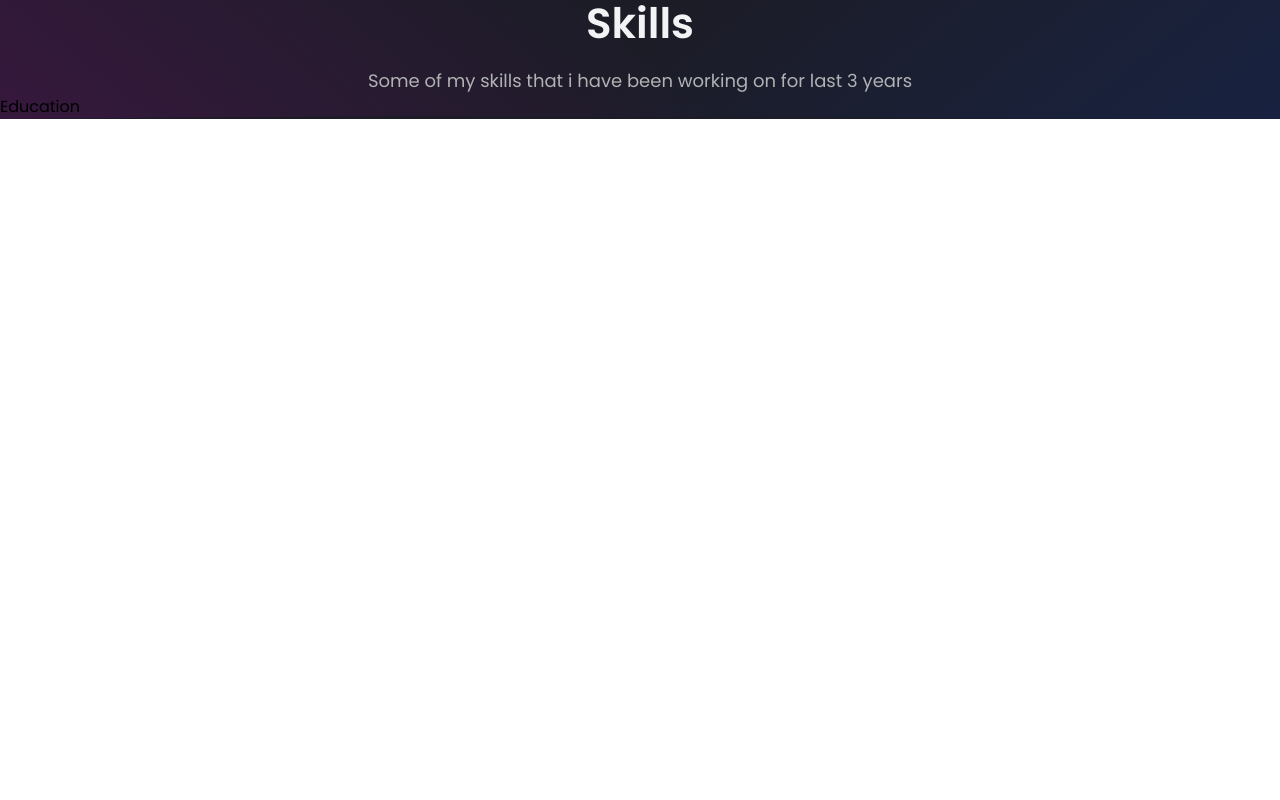
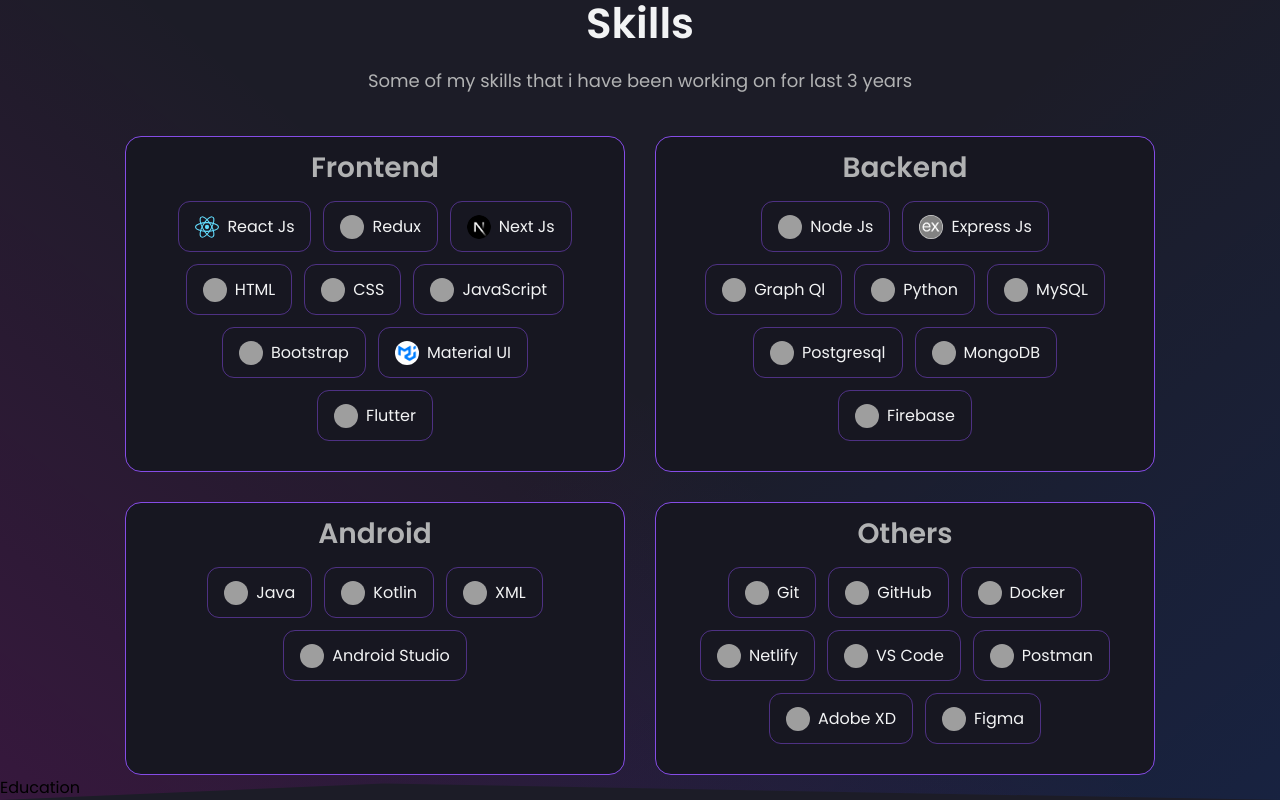
Before and after one commit to ankit705yadav/portfolio-updated, a React (Create React App) app: page / in a window 1280 px wide. Shown: the part 768-1568 px from the top of the page. Before the commit the page ends 887 px from the top, so only its background shows below. Built offline with nearby package versions, Linux system fonts and the light colour scheme; grey boxes are pictures that could not be loaded.

Commit message:
Donw with skill section moving onto experience sec

```diff
--- a/src/components/Skills/index.js
+++ b/src/components/Skills/index.js
@@ -44,6 +44,79 @@
   }
 `;
 
+const Skillscontainers = styled.div`
+  width: 100%;
+  display: flex;
+  flex-wrap: wrap;
+  margin-top: 30px;
+  justify-content: center;
+  gap: 30px;
+`;
+
+const Skill = styled.div`
+  width: 100%;
+  max-width: 500px;
+  background-color: ${({ theme }) => theme.card};
+  border: 0.1px solid #854ce6;
+  border-radius: 16px;
+  padding: 10px 36px;
+
+  @media (max-width: 768px) {
+    max-width: 400px;
+    padding: 10px 36px;
+  }
+
+  @media (max-width: 500px) {
+    max-width: 330px;
+    padding: 10px 36px;
+  }
+`;
+
+const SkillTitle = styled.h2`
+  font-size: 28px;
+  font-weight: 600;
+  color: ${({ theme }) => theme.text_secondary};
+  margin-bottom: 12px;
+  text-align: center;
+`;
+
+const SkillList = styled.div`
+  display: flex;
+  justify-content: center;
+  flex-wrap: wrap;
+  gap: 12px;
+  margin-bottom: 20px;
+`;
+
+const SkillItem = styled.div`
+  display: flex;
+  align-items: center;
+  gap: 8px;
+  justify-content: center;
+  font-size: 16px;
+  color: ${({ theme }) => theme.text_primary};
+  border-radius: 12px;
+  border: 1px solid ${({ theme }) => theme.primary + 80};
+  padding: 12px 16px;
+  font-weight: 400;
+
+  @media (max-width: 768px) {
+    font-size: 14px;
+    padding: 8px 12px;
+  }
+
+  @media (max-width: 500px) {
+    font-size: 14px;
+    padding: 6px 12px;
+  }
+`;
+
+const SkillImage = styled.img`
+  width: 24px;
+  height: 24px;
+  border-radius: 50%;
+`;
+
 const Skills = () => {
   return (
     <Container id="skills">
@@ -52,7 +125,7 @@
         <Desc>
           Some of my skills that i have been working on for last 3 years
         </Desc>
-        {/* <Skillscontainers>
+        <Skillscontainers>
           {skills.map((item) => (
             <Skill>
               <SkillTitle>{item.title}</SkillTitle>
@@ -66,7 +139,7 @@
               </SkillList>
             </Skill>
           ))}
-        </Skillscontainers> */}
+        </Skillscontainers>
       </Wrapper>
     </Container>
   );
```
Also changed, not shown: notes.txt.
